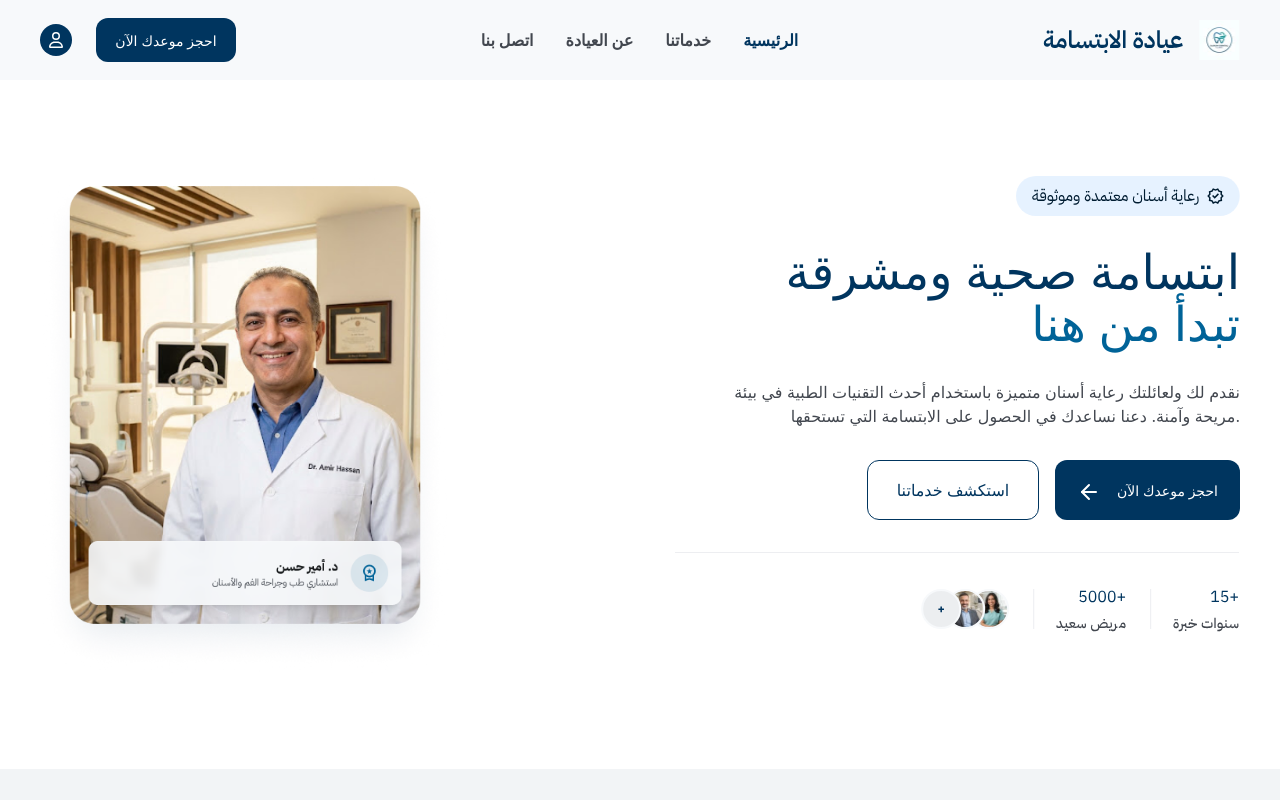
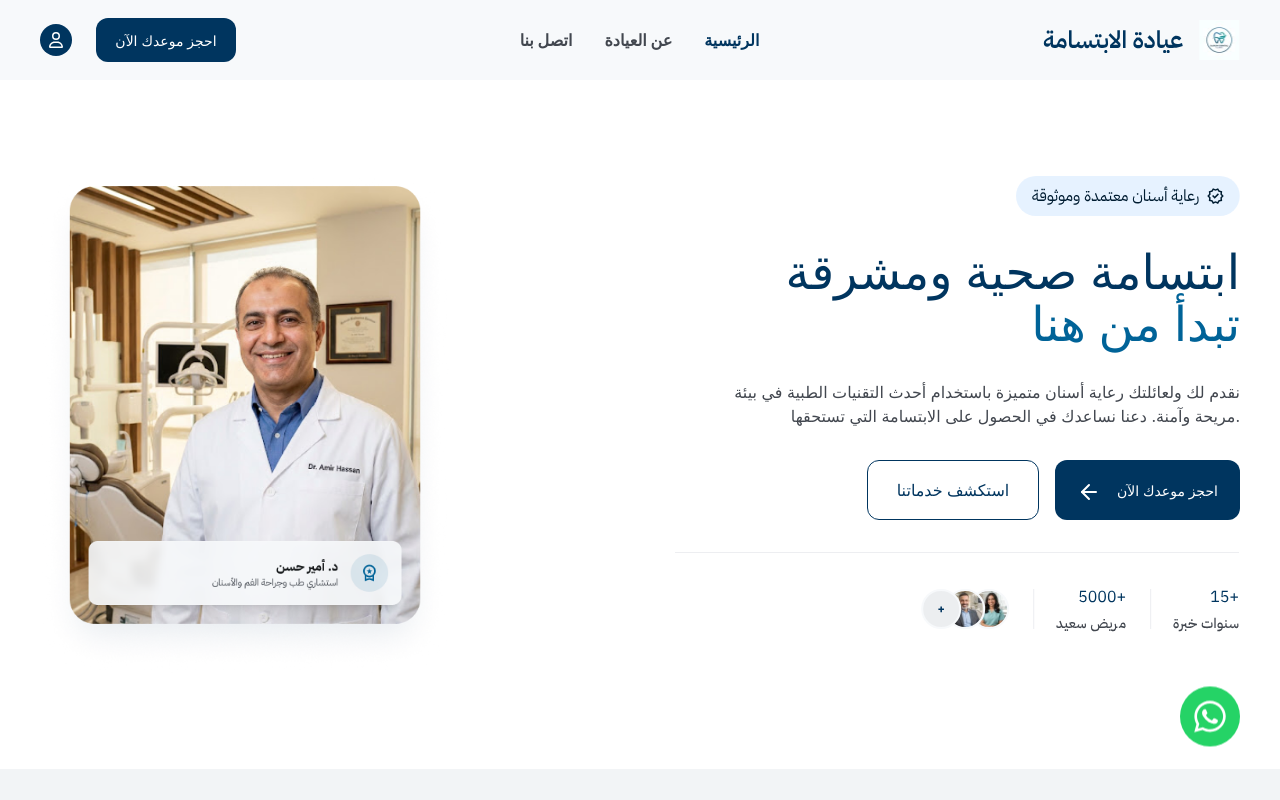
Before and after one commit to sydalshghty/smilecare-clinic, a React (Vite) app: page / in a window 1280 px wide. Shown: the top 800 px of the page. Built offline with nearby package versions, Linux system fonts and the light colour scheme.

Commit message:
upload-all-new-changes

```diff
--- a/package.json
+++ b/package.json
@@ -19,6 +19,7 @@
     "react-dom": "^19.2.8",
     "react-icons": "^5.7.0",
     "react-router-dom": "^7.18.2",
+    "react-scroll": "^1.9.3",
     "tailwindcss": "^4.3.3"
   },
   "devDependencies": {
--- a/src/App.jsx
+++ b/src/App.jsx
@@ -5,6 +5,8 @@ import Home from "./pages/home";
 import About from "./pages/about";
 import ContactUs from "./pages/contactus";
 import OrderNow from "./pages/ordernow";
+import WhatsappBtn from "./components/whatsapp-btn";
+
 function App() {
   return (
     <>
@@ -16,6 +18,7 @@ function App() {
         <Route path="contact" element={<ContactUs/>}></Route>
         <Route path="ordernow" element={<OrderNow/>}></Route>
       </Routes>
+      <WhatsappBtn/>
     </>
   )
 }
--- a/src/components/header.jsx
+++ b/src/components/header.jsx
@@ -16,9 +16,8 @@ function Header() {
     const navigate = useNavigate("");
     const menuLinks = [
         { id: 1, link: "الرئيسية", icon: homeIcon, href: "/" },
-        { id: 2, link: "خدماتنا", icon: servicesIcon, href: "/services" },
-        { id: 3, link: "عن العيادة", icon: aboutIcon, href: "/about" },
-        { id: 4, link: "اتصل بنا", icon: contactIcon, href: "/contact" }
+        { id: 2, link: "عن العيادة", icon: aboutIcon, href: "/about" },
+        { id: 3, link: "اتصل بنا", icon: contactIcon, href: "/contact" }
     ]
     const [showMenu, setShowMenu] = useState(false);
     const [activeLink, setActiveLink] = useState(1);
@@ -52,7 +51,7 @@ function Header() {
                         })}
                     </ul>
                     <div className="order-now flex gap-6 flex-row-reverse items-center">
-                        <Link to={"##"} className="w-35 h-11 bg-(--textcolor1) rounded-xl text-white text-[14px] flex justify-center items-center ">احجز موعدك الآن</Link>
+                        <Link to={"ordernow"} className="w-35 h-11 bg-(--textcolor1) rounded-xl text-white text-[14px] flex justify-center items-center ">احجز موعدك الآن</Link>
                         <div className="col-user w-8 h-8 rounded-full bg-(--textcolor1) flex justify-center items-center">
                             <FaRegUser className="text-white" />
                         </div>
--- a/src/components/hero-section.jsx
+++ b/src/components/hero-section.jsx
@@ -3,6 +3,7 @@ import { ArrowLeft } from 'lucide-react';
 import imgTitleHero from "../assets/img-title-hero.svg";
 import experienceImg from "../assets/experience-img.svg";
 import doctorImg from "../assets/doctor-img.png";
+import { Link as ScrollLink } from "react-scroll";
 function HeroSection() {
     return (
         <div className="hero-section w-full h-full pt-12 pb-12 lg:pt-24 lg:pb-24">
@@ -22,9 +23,9 @@ function HeroSection() {
                             <p className="text-[12px] md:text-[14px] text-white font-medium">احجز موعدك الآن</p>
                             <ArrowLeft className="text-white w-4 md:w-6 mt-1" />
                         </Link>
-                        <button className="w-32 h-11 md:w-43 md:h-15 border border-(--textcolor1) rounded-xl cursor-pointer text-[12px] md:text-[16px] text-(--textcolor1) font-medium hover:bg-(--textcolor1) hover:text-white transition-colors">
+                        <ScrollLink to={"services"} smooth={true} duration={500}  className="w-32 h-11 md:w-43 md:h-15 border border-(--textcolor1) rounded-xl cursor-pointer text-[12px] md:text-[16px] text-(--textcolor1) font-medium hover:bg-(--textcolor1) hover:text-white transition-colors flex justify-center items-center">
                             استكشف خدماتنا
-                        </button>
+                        </ScrollLink>
                     </div>
                     <div className="col-information-experience">
                         <img src={experienceImg} alt="experience-img" />
--- a/src/components/services.jsx
+++ b/src/components/services.jsx
@@ -12,7 +12,7 @@ function Services() {
         { id: 4, img: serviceImg4, title: "طب أسنان الأطفال", description: "بيئة صديقة ومحببة للاطفال لضمان تجربة علاجية خالية من الخوف, مع التركيز علي الوقاية والعناية المبكرة" }
     ]
     return (
-        <section className="services-section w-full h-full bg-(--bg1) pt-10 pb-10 lg:pt-20 lg:pb-20">
+        <section name={"services"} className="services-section w-full h-full bg-(--bg1) pt-10 pb-10 lg:pt-20 lg:pb-20">
             <div className="container w-full h-full">
                 <HeadingSection title1="خدماتنا الطبية" title2="رعاية شاملة لصحة فمك وأسنانك" description=".نقدم مجموعة واسعة من العلاجات السنية الوقائية والتجميلية باستخدام احدث التقنيات لضمان افضل النتائج لمرضانا" />
                 <div className="all-services w-full h-full mt-8 lg:mt-16 flex flex-col justify-center gap-4 lg:gap-8 md:flex-row-reverse">
--- /dev/null
+++ b/src/components/whatsapp-btn.jsx
@@ -0,0 +1,9 @@
+import { FaWhatsapp } from "react-icons/fa";
+function WhatsappBtn(){
+    return(
+        <a href="##" className="whatsapp-btn fixed bottom-20 lg:bottom-10 right-5 lg:right-10 bg-[#25D366] w-12 h-12 lg:w-15 lg:h-15 z-1 rounded-full flex justify-center items-center animate-bounce">
+            <FaWhatsapp className="text-white text-2xl lg:text-4xl"/>
+        </a>
+    )
+}
+export default WhatsappBtn;
--- a/src/index.css
+++ b/src/index.css
@@ -34,6 +34,11 @@ header .container ul li:hover a{
 }
 header .container ul li a.active{
   color: var(--textcolor1);
+}
+@media (max-width: 1100px){
+  header .container .col-user{
+    display: none;
+  }
 }
 @media (min-width: 992px){
   header .container .col-bars,
@@ -74,7 +79,7 @@ header .container ul li a.active{
     width: 48%;
   }
 }
-@media (max-width: 650px){
+@media (max-width: 768px){
   .services-section .container .all-services .col-service{
     width: 100%;
   }
```
Also changed, not shown: 1 other file (tests, documents, lock files or other folders).
